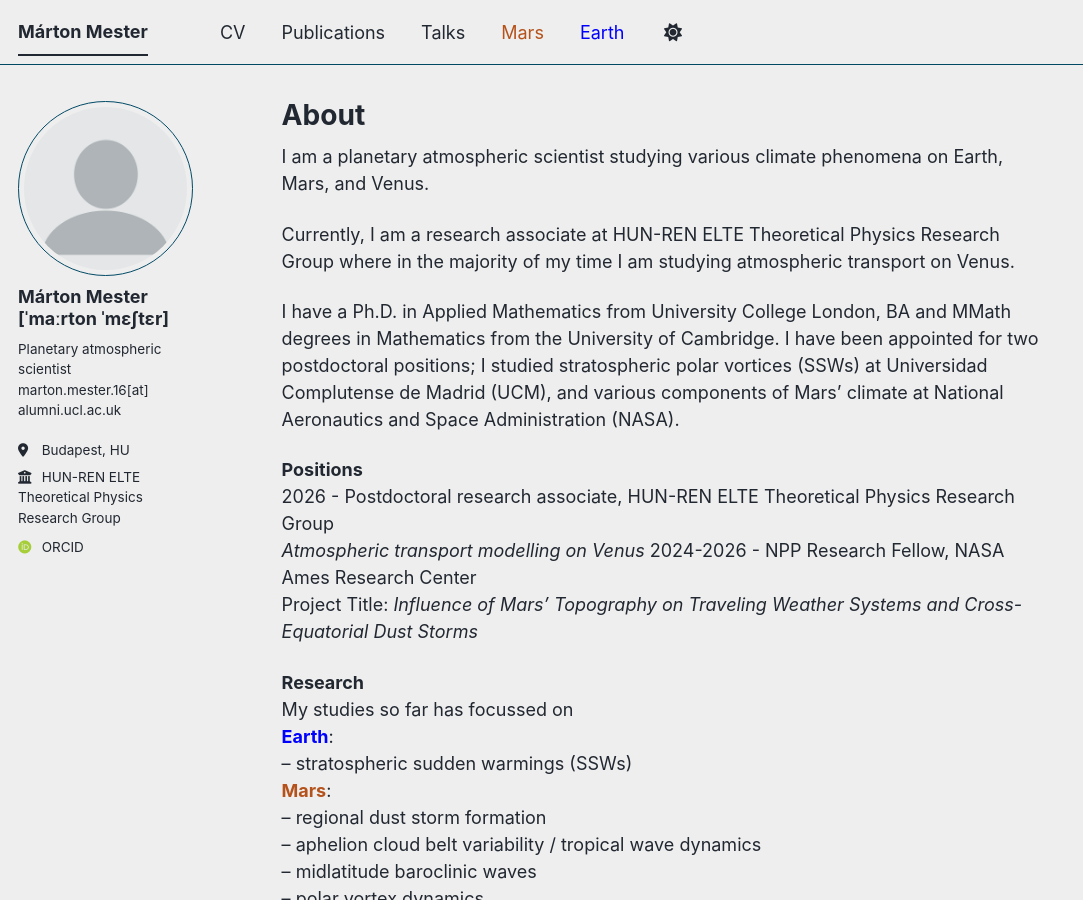
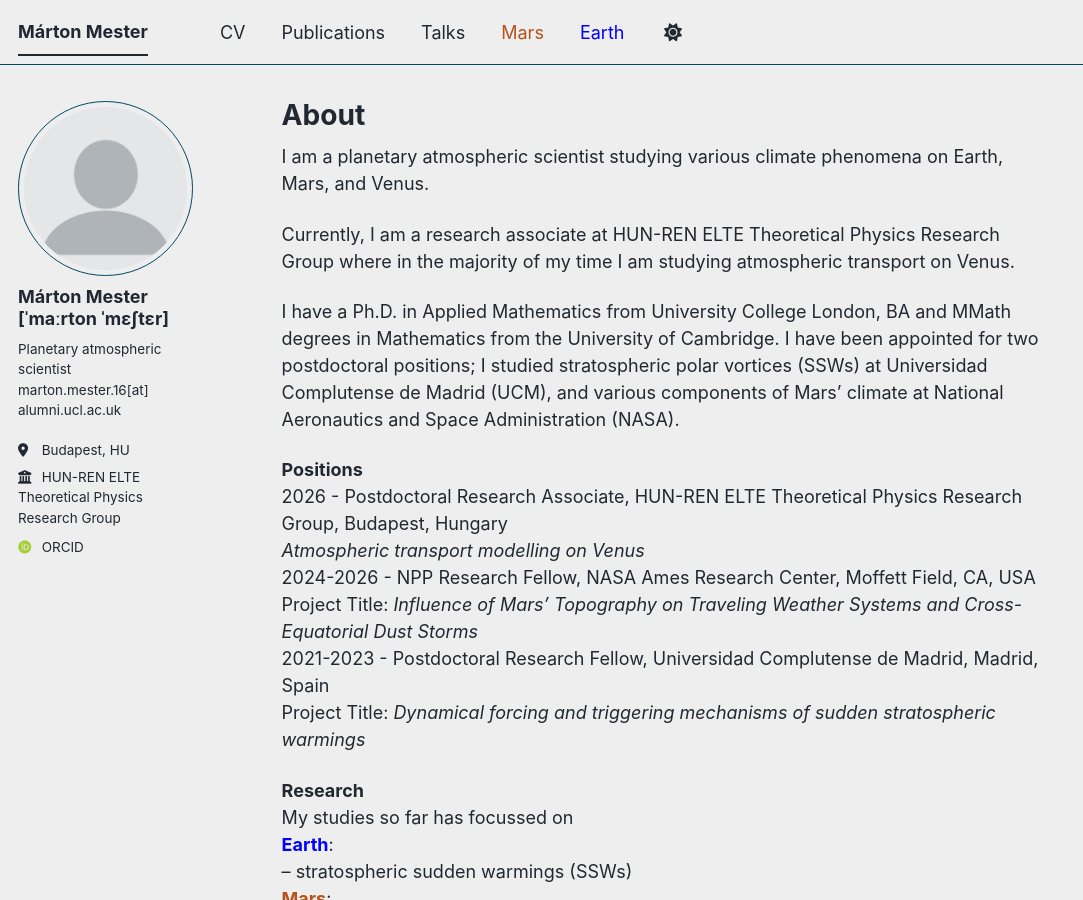
Before and after one commit to thengc6369/thengc6369.github.io, a Jekyll site: the page built from _pages/about.md, in a window 1280 px wide and 900 px high. Shown: the whole window, without its empty margins (0-1083 px from the left). Built offline with Jekyll 4.4.1, drawn with Linux system fonts in a browser that asks for light colours; some web fonts are replaced; a script bundle is joined from its source files by our own code; library files that are not in the unit come from our copies.

Commit message:
Update about.md

```diff
--- a/_pages/about.md
+++ b/_pages/about.md
@@ -12,10 +12,15 @@
 <br>
 
 <b>Positions</b> <br>
-2026 - Postdoctoral research associate, HUN-REN ELTE Theoretical Physics Research Group <br>
-<i> Atmospheric transport modelling on Venus </i>
-2024-2026 - NPP Research Fellow, NASA Ames Research Center <br>
-Project Title: <i> Influence of Mars' Topography on Traveling Weather Systems and Cross-Equatorial Dust Storms </i>
+2026 - Postdoctoral Research Associate, HUN-REN ELTE Theoretical Physics Research Group, Budapest, Hungary <br>
+<i> Atmospheric transport modelling on Venus </i> <br>
+2024-2026 - NPP Research Fellow, NASA Ames Research Center, Moffett Field, CA, USA <br>
+Project Title: <i> Influence of Mars' Topography on Traveling Weather Systems and Cross-Equatorial Dust Storms </i> <br>
+2021-2023 - Postdoctoral Research Fellow, Universidad Complutense de Madrid, Madrid, Spain <br>
+Project Title: <i> Dynamical forcing and triggering mechanisms of sudden stratospheric warmings </i> <br>
+
+
+
 
 <b>Research</b> <br>
 My studies so far has focussed on <br>
```
